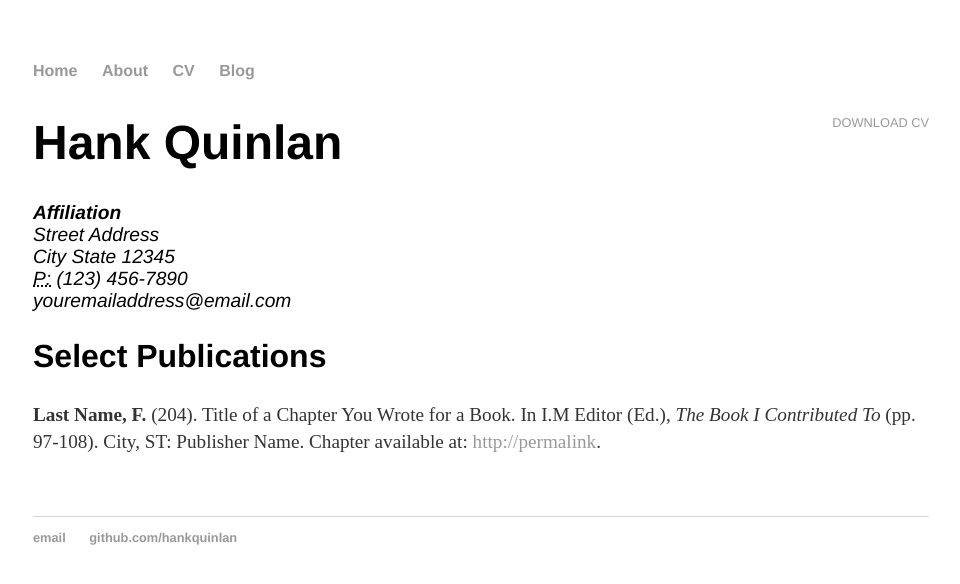
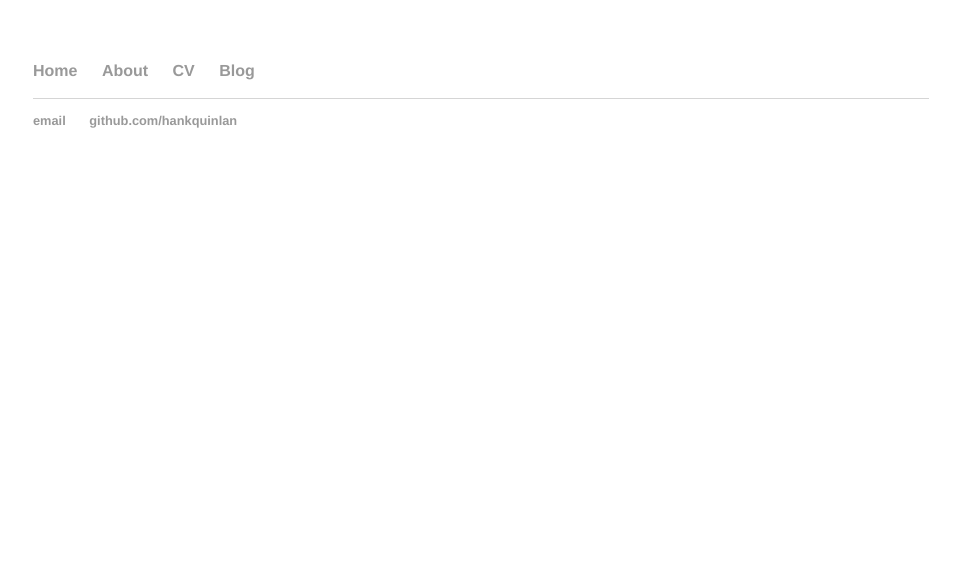
Before and after one commit to estds/yfg2024.yicode.org, a Jekyll site: the page built from cv/index.html, in a window 1280 px wide. Shown: the top 584 px of the page, without its empty margins (159-1119 px from the left). Built offline with Jekyll 4.4.1, drawn with Linux system fonts in a browser that asks for light colours.

Commit message:
Update index.html

```diff
--- a/cv/index.html
+++ b/cv/index.html
@@ -1,22 +1,4 @@
 ---
 layout: default
-title: CV of Your Name
+title: About
 ---
-
-	<div class="cv">
-		<a href="#" class="download" title="Download CV as PDF">Download CV</a>
-					<h1>Hank Quinlan</h1>
-					<address>
-					<strong>Affiliation</strong><br>
-					Street Address<br>
-					City State 12345<br>
-					<abbr title="phone">P:</abbr> (123) 456-7890<br>
-					<span class="obfuscate">youremailaddress@email.com</span>
-					</address>
-
-					<h2>Select Publications</h2>
-
-					<p><strong>Last Name, F.</strong> (204). Title of a Chapter You Wrote for a Book. In I.M Editor (Ed.), <em>The Book I Contributed To</em> (pp. 97-108). City, ST: Publisher Name. Chapter available at: <a href="#">http://permalink</a>.
-
-
-	</div>
```
